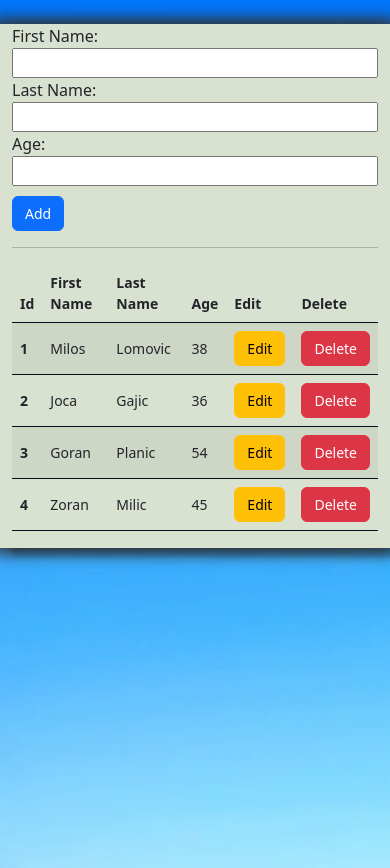
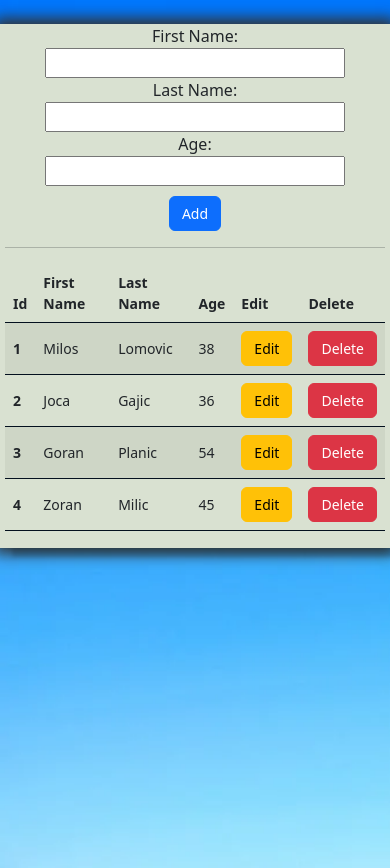
Before and after one commit to jgajic/Basic-CRUD, a plain HTML site: page index.html in a window 390 px wide. Drawn offline with nearby package versions, Linux system fonts and the light colour scheme.

Commit message:
Finished

```diff
--- a/style.css
+++ b/style.css
@@ -67,7 +67,8 @@ table {
 
   .form {
     flex-direction: column;
-    align-items: inherit;
+    align-items: center;
+    display: flex;
   }
 
   .btn {
@@ -76,9 +77,14 @@ table {
 
   .container {
     width: fit-content;
+    padding: 0 5px 1px;
+  }
+
+  .inputs label {
+    text-align: center;
   }
 
   .input {
-    width: 100%;
+    width: 300px;
   }
 }
```
